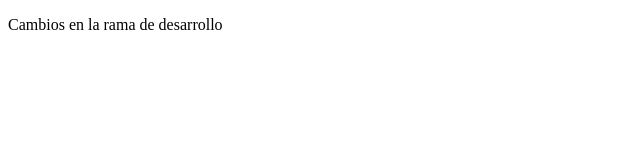
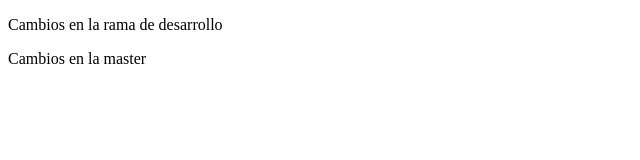
Before and after one commit to joseluissanchezz1234/practica-git, a plain HTML site: page index.html in a window 1280 px wide. Shown: the whole page, without its empty margins (0-640 px from the left). Drawn offline with Linux system fonts and the light colour scheme.

Commit message:
Cambios en la master

```diff
--- a/index.html
+++ b/index.html
@@ -7,5 +7,6 @@
 </head>
 <body>
     <p>Cambios en la rama de desarrollo</p>
+    <p>Cambios en la master</p>
 </body>
 </html>
```
